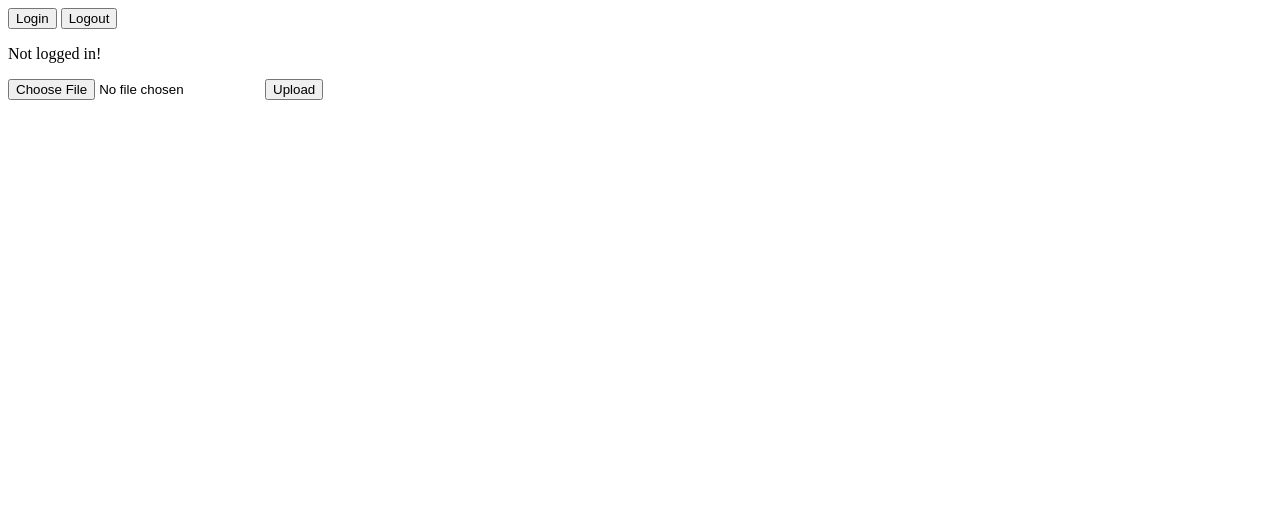
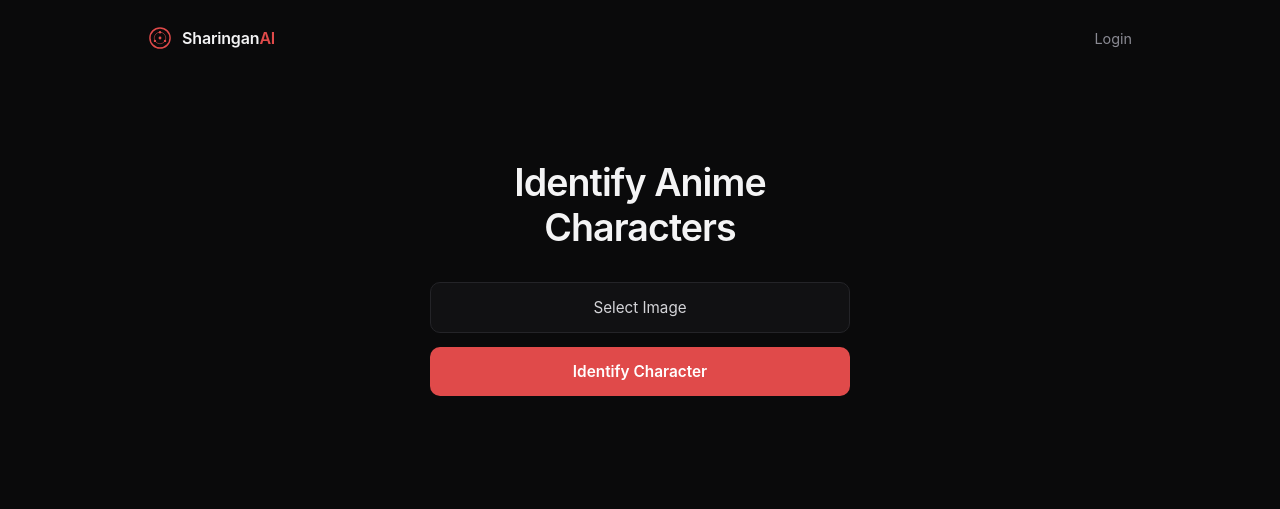
Before and after one commit to anmol860/sharingan-ai-anmol-26, a plain HTML site: page frontend/index.html in a window 1280 px wide. Drawn offline with Linux system fonts and the light colour scheme.

Commit message:
v1.1, refining frontend

```diff
--- a/frontend/index.html
+++ b/frontend/index.html
@@ -1,13 +1,203 @@
-<html>
+<!DOCTYPE html>
+<html lang="en">
+<head>
+  <meta charset="UTF-8" />
+  <meta name="viewport" content="width=device-width, initial-scale=1.0" />
+  <title>SharinganAI</title>
+  <style>
+    * {
+      box-sizing: border-box;
+      margin: 0;
+      padding: 0;
+    }
 
+    body {
+      min-height: 100vh;
+      background: #0a0a0b;
+      color: #f4f4f5;
+      font-family: -apple-system, BlinkMacSystemFont, "Inter", "Segoe UI", sans-serif;
+      display: flex;
+      flex-direction: column;
+    }
+
+    header {
+      width: 100%;
+      max-width: 1040px;
+      margin: 0 auto;
+      padding: 26px 28px;
+      display: flex;
+      align-items: center;
+      justify-content: space-between;
+    }
+
+    .brand {
+      display: flex;
+      align-items: center;
+      gap: 10px;
+      font-size: 1rem;
+      font-weight: 600;
+      letter-spacing: -0.01em;
+    }
+
+    .brand-icon {
+      width: 24px;
+      height: 24px;
+    }
+
+    .brand-icon.spinning {
+      animation: spin 1.6s linear infinite;
+    }
+
+    @keyframes spin {
+      to { transform: rotate(360deg); }
+    }
+
+    .brand span {
+      color: #e04a4a;
+    }
+
+    .auth-link {
+      background: none;
+      border: none;
+      color: #8a8a93;
+      font: inherit;
+      font-size: 0.9rem;
+      cursor: pointer;
+      transition: color 0.15s ease;
+    }
+
+    .auth-link:hover {
+      color: #f4f4f5;
+    }
+
+    main {
+      width: 100%;
+      max-width: 460px;
+      margin: 84px auto 0;
+      padding: 0 20px 60px;
+      text-align: center;
+    }
+
+    h1 {
+      font-size: clamp(1.85rem, 4vw, 2.35rem);
+      font-weight: 600;
+      letter-spacing: -0.025em;
+      margin-bottom: 32px;
+    }
+
+    .file-input {
+      display: none;
+    }
+
+    .btn-select {
+      width: 100%;
+      padding: 15px 20px;
+      border: 1px solid #242428;
+      border-radius: 10px;
+      background: #111113;
+      color: #d4d4d8;
+      font: inherit;
+      font-size: 0.95rem;
+      cursor: pointer;
+      display: flex;
+      align-items: center;
+      justify-content: center;
+      gap: 10px;
+      margin-bottom: 14px;
+      transition: border-color 0.15s ease, background 0.15s ease;
+    }
+
+    .btn-select:hover {
+      border-color: #3a3a42;
+      background: #161619;
+    }
+
+    .btn-primary {
+      width: 100%;
+      padding: 15px 20px;
+      border: none;
+      border-radius: 10px;
+      background: #e04a4a;
+      color: #ffffff;
+      font: inherit;
+      font-size: 0.96rem;
+      font-weight: 600;
+      cursor: pointer;
+      transition: background 0.15s ease, opacity 0.15s ease;
+    }
+
+    .btn-primary:hover:not(:disabled) {
+      background: #ea5656;
+    }
+
+    .btn-primary:disabled {
+      opacity: 0.55;
+      cursor: not-allowed;
+    }
+
+    .status {
+      margin-top: 22px;
+      min-height: 28px;
+      font-size: 0.95rem;
+      color: #9a9aa4;
+      display: flex;
+      align-items: center;
+      justify-content: center;
+      gap: 10px;
+    }
+
+    .status.error {
+      color: #f87171;
+    }
+
+    .status.result {
+      color: #ffffff;
+      font-size: 1.25rem;
+      font-weight: 600;
+    }
+
+    .spinner {
+      width: 15px;
+      height: 15px;
+      border: 2px solid #2b2b30;
+      border-top-color: #e04a4a;
+      border-radius: 50%;
+      animation: spin 0.75s linear infinite;
+    }
+
+    .hidden {
+      display: none !important;
+    }
+  </style>
+</head>
 <body>
-    <button id="login-btn">Login</button>
-    <button id="logout-btn">Logout</button>
-    <p id="auth-status">Not logged in!</p>
-    <input type="file" id="file" accept="image/*" />
-    <button id="btn-upload">Upload</button>
-    <p id="status"></p>
-    <script src="index.js"></script>
+  <header>
+    <div class="brand">
+      <svg id="brand-icon" class="brand-icon" viewBox="0 0 100 100" fill="none" xmlns="http://www.w3.org/2000/svg" aria-hidden="true">
+        <circle cx="50" cy="50" r="42" stroke="#e04a4a" stroke-width="6" />
+        <circle cx="50" cy="50" r="24" stroke="#e04a4a" stroke-width="3.5" opacity="0.65" />
+        <circle cx="50" cy="50" r="6" fill="#e04a4a" />
+        <circle cx="50" cy="26" r="5" fill="#e04a4a" />
+        <circle cx="71" cy="62" r="5" fill="#e04a4a" />
+        <circle cx="29" cy="62" r="5" fill="#e04a4a" />
+      </svg>
+      <div>Sharingan<span>AI</span></div>
+    </div>
+
+    <button id="login-btn" class="auth-link">Login</button>
+    <button id="logout-btn" class="auth-link hidden">Logout</button>
+  </header>
+
+  <main>
+    <h1>Identify Anime Characters</h1>
+
+    <input type="file" id="file" class="file-input" accept="image/*" />
+    <button id="select-btn" class="btn-select" type="button">Select Image</button>
+    <button id="btn-upload" class="btn-primary" type="button">Identify Character</button>
+
+    <div id="status" class="status"></div>
+  </main>
+
+  <script src="index.js"></script>
 </body>
-
 </html>
--- a/frontend/index.js
+++ b/frontend/index.js
@@ -12,7 +12,8 @@
     //getting token
     const token = localStorage.getItem("token_id");
     if(token){
-        document.getElementById("auth-status").textContent = "Logged in! You can upload images now.";
+        document.getElementById("login-btn").classList.add("hidden");
+        document.getElementById("logout-btn").classList.remove("hidden");
     }
 
 
@@ -23,37 +24,49 @@
         location.reload();
     }
 
+    //select image button
+    const fileInput = document.getElementById("file");
+    const selectBtn = document.getElementById("select-btn");
+    selectBtn.onclick = () => fileInput.click();
+    fileInput.onchange = () => {
+        selectBtn.textContent = fileInput.files[0] ? fileInput.files[0].name : "Select Image";
+    }
+
 
     document.getElementById("btn-upload").onclick = async() => {
-        const file = document.getElementById("file").files[0];
+        const file = fileInput.files[0];
         const status = document.getElementById("status");
         if(!token){
+            status.className = "status error";
             status.textContent = "Please Login first";
             return;
         }
         if(!file) {
+            status.className = "status error";
             status.textContent = "Pick a file first";
             return;
         }
 
         const headers = {Authorization: "Bearer " + token};
 
-        status.textContent = "Uploading..."
+        status.className = "status";
+        status.innerHTML = `<div class="spinner"></div> Uploading...`;
         const res = await fetch(API, {method:"POST", headers});
         if (!res.ok){
+            status.className = "status error";
             status.textContent = "Upload failed";
             return;
         }
         const {image_id, upload_url} = await res.json();
 
-        status.textContent = "Uploading to S3..."
+        status.innerHTML = `<div class="spinner"></div> Uploading to S3...`;
         const put = await fetch(upload_url, {
             method: "PUT",
             body: file
         })
 
         if(put.ok){
-            status.textContent = `Uploaded! Waiting for Ai worker...`
+            status.innerHTML = `<div class="spinner"></div> Uploaded! Waiting for Ai worker...`;
 
           for (let i=0; i<10;i++){
             await new Promise((resolve) => setTimeout(resolve, 2000));
@@ -62,16 +75,17 @@
             const data = await res.json();
 
             if(data.status == "Done"){
-                status.textContent = `
-                Your character is ${data.character_name}
-                `
+                status.className = "status result";
+                status.textContent = `Your character is ${data.character_name}`;
                 return;
             }
-            status.textContent = "Looking for a character..."
+            status.innerHTML = `<div class="spinner"></div> Looking for a character...`;
             }
+            status.className = "status error";
             status.textContent = "Character not found.";
 
         } else{
+            status.className = "status error";
             status.textContent = "Upload failed";
         }
     }
```
